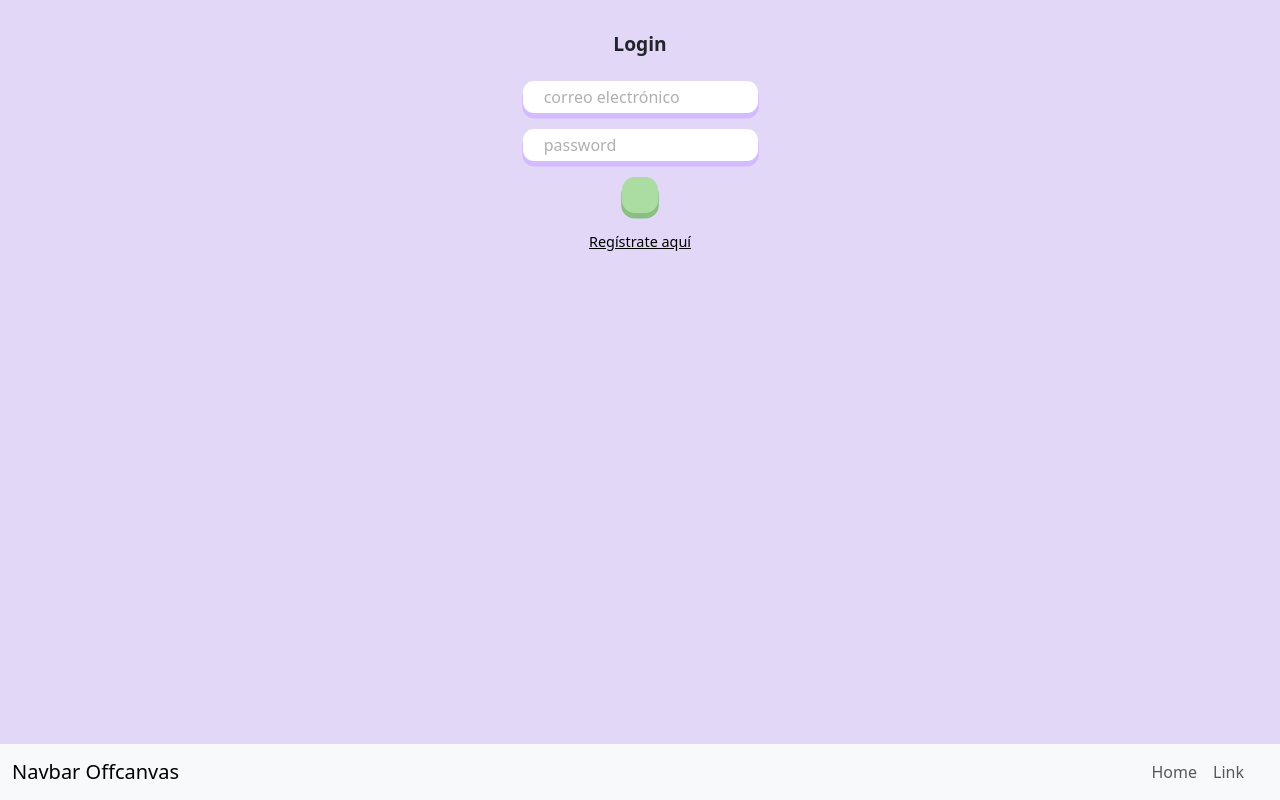
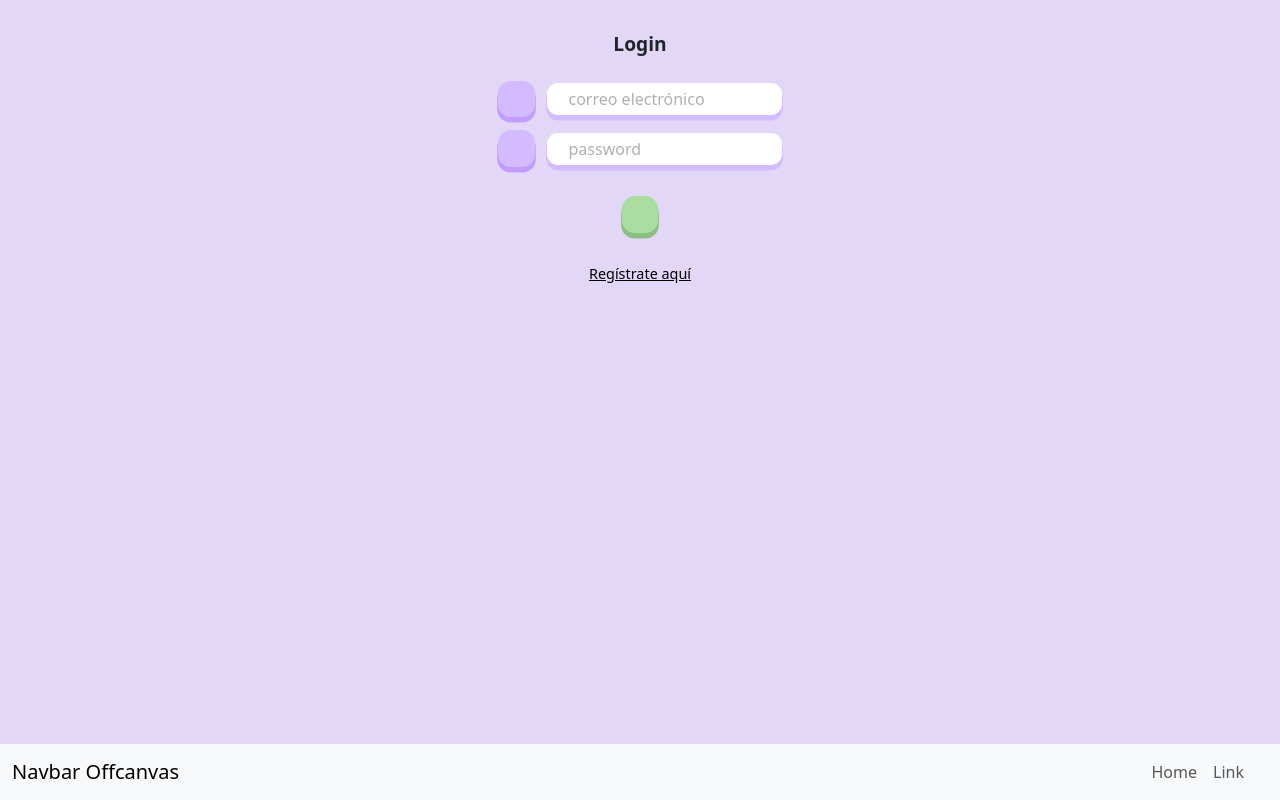
Before and after one commit to ditgrau/jgp-ProyectoFinal-Front, a React (Vite) app: page /login in a window 1280 px wide. Built offline with nearby package versions, Linux system fonts and the light colour scheme.

Commit message:
"style: bttn de info en login"

```diff
--- a/src/App.css
+++ b/src/App.css
@@ -6,7 +6,7 @@
   display: flex;
   flex-direction: column;
   align-items: center;
-  gap: 1rem;
+  gap: .8rem;
 }
 
 .main-input {
@@ -32,8 +32,15 @@
 .check-bttn {
   background-color: var(--color-green-shadow);
   box-shadow: 0 .3rem 0 .05rem var(--color-green-dark);
+  margin: 1rem;
 }
 
+.elements-row {
+  display: flex;
+  flex-direction: row;
+  align-items: center;
+  gap: .8rem;
+}
 /* #root {
 } */
 
--- a/src/pages/Auth/Auth.css
+++ b/src/pages/Auth/Auth.css
@@ -7,3 +7,8 @@
     text-decoration: underline black;
     font-size: 0.9rem;
 }
+
+.purple-bttn {
+    background-color: var(--color-purple-shadow);
+    box-shadow: 0 .3rem 0 .05rem var(--color-purple-dark);
+  }
--- a/src/pages/Auth/Login.jsx
+++ b/src/pages/Auth/Login.jsx
@@ -39,7 +39,7 @@ export function Login() {
 
     const logUser = () => {
         login(data)
-    .then((res)=> {
+            .then((res) => {
                 dispatch(saveUser(res.data));
                 dispatch(saveToken(res.token));
                 navigate('/home');
@@ -55,7 +55,8 @@ const logUser = () => {
                     <form className='main-form'
                     // onSubmit={handleSubmit}
                     >
-                        <div>
+                        <div className='elements-row'>
+                            <div className='main-big-bttn purple-bttn'/>
                             <input
                                 type='email'
                                 className='main-input input-shadow'
@@ -66,8 +67,8 @@ const logUser = () => {
                             >
                             </input>
                         </div>
-                        <div>
-
+                        <div className='elements-row'>
+                        <div className='main-big-bttn purple-bttn'/>
                             <input
                                 type='password'
                                 className='main-input input-shadow'
```
Lines whose indentation alone changed are shown as unchanged.
